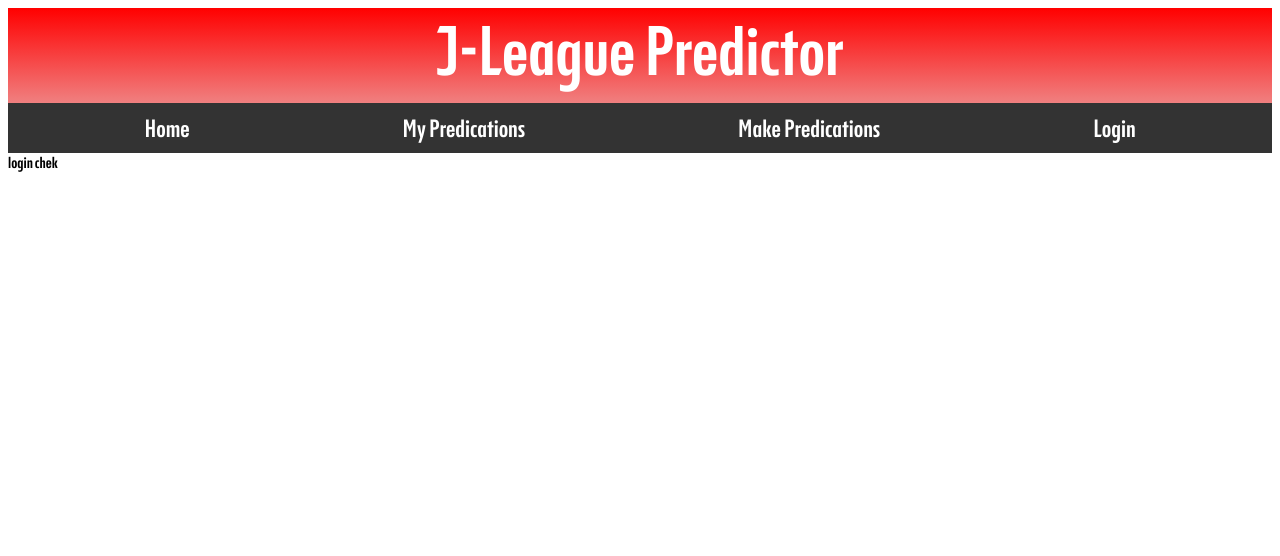
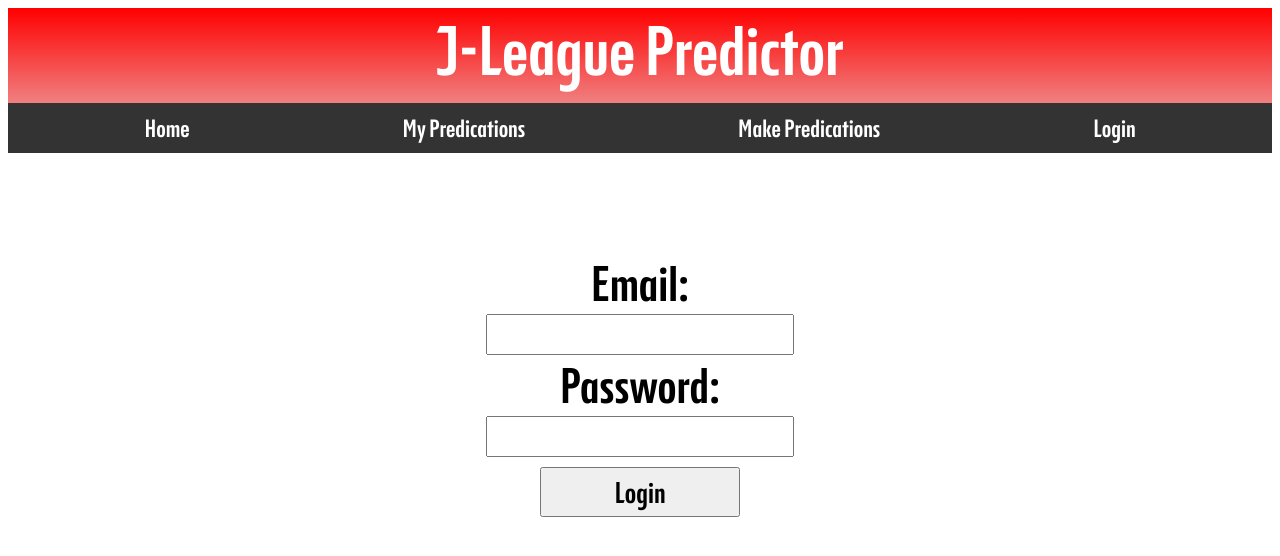
Before and after one commit to LakGillJPN/j-league-predictor, a React (Create React App) app in the folder frontend/: page /Login in a window 1280 px wide. Shown: the top 556 px of the page. Built offline with nearby package versions, Linux system fonts and the light colour scheme.

Commit message:
feat: add login component

```diff
--- a/frontend/package.json
+++ b/frontend/package.json
@@ -6,6 +6,7 @@
     "@testing-library/jest-dom": "^5.16.5",
     "@testing-library/react": "^13.4.0",
     "@testing-library/user-event": "^13.5.0",
+    "bcrypt": "^5.1.0",
     "react": "^18.2.0",
     "react-dom": "^18.2.0",
     "react-router-dom": "^6.10.0",
--- /dev/null
+++ b/frontend/src/pages/Login.css
@@ -0,0 +1,29 @@
+form {
+  display: grid;
+  width: 400px;
+  align-content: center;
+  justify-content: center;
+  margin: auto;
+  margin-top: 100px;
+  padding-bottom: 20px;
+}
+
+label {
+  text-align: center;
+  font-size: 50px;
+}
+
+input {
+  height: 35px;
+  width: 300px;
+  font-size: 25px;
+  font-family: Arial, Helvetica, sans-serif;
+}
+
+button {
+  height: 50px;
+  width: 200px;
+  margin: auto;
+  margin-top: 10px;
+  font-size: 30px;
+}
--- a/frontend/src/pages/Login.js
+++ b/frontend/src/pages/Login.js
@@ -1,12 +1,55 @@
-import React from 'react';
-import Header from '../components/Header';
+import React from 'react'
+import Header from '../components/Header'
+import './Login.css'
 
-export default function Login() {
+export default function login() {
   return (
     <>
-     <Header/>
-    <div>login chek</div>
+    <Header/>
+    <form>
+
+      <label>Email:</label>
+      <input type="email"/>
+
+      <label>Password:</label>
+      <input type="password" />
+
+      <button type="submit">Login</button>
+    </form>
     </>
-
   )
 }
+
+/*
+export default function Login() {
+
+  const [email, setEmail] = useState('');
+  const [password, setPassword] = useState('');
+
+  const handleSubmit = async (event) => {
+    event.preventDefault();
+
+    const user = await db('users').where({ email }).first();
+    //const match = await bcrypt.compare(password, user.password);
+
+    if (match) {
+      // Login successful
+    } else {
+      // Login failed
+    }
+  };
+
+  return (
+    <form onSubmit={handleSubmit}>
+      <label>Email:</label>
+      <input type="email" value={email} onChange={(event) => setEmail(event.target.value)} />
+
+      <label>Password:</label>
+      <input type="password" value={password} onChange={(event) => setPassword(event.target.value)} />
+
+      <button type="submit">Login</button>
+    </form>
+  );
+
+}
+*/
--- a/package.json
+++ b/package.json
@@ -18,6 +18,7 @@
   "license": "ISC",
   "dependencies": {
     "axios": "^1.3.5",
+    "bcrypt": "^5.1.0",
     "dotenv": "^16.0.3",
     "express": "^4.18.2",
     "knex": "^2.4.2",
```
Also changed, not shown: 1 other file (tests, documents, lock files or other folders).
